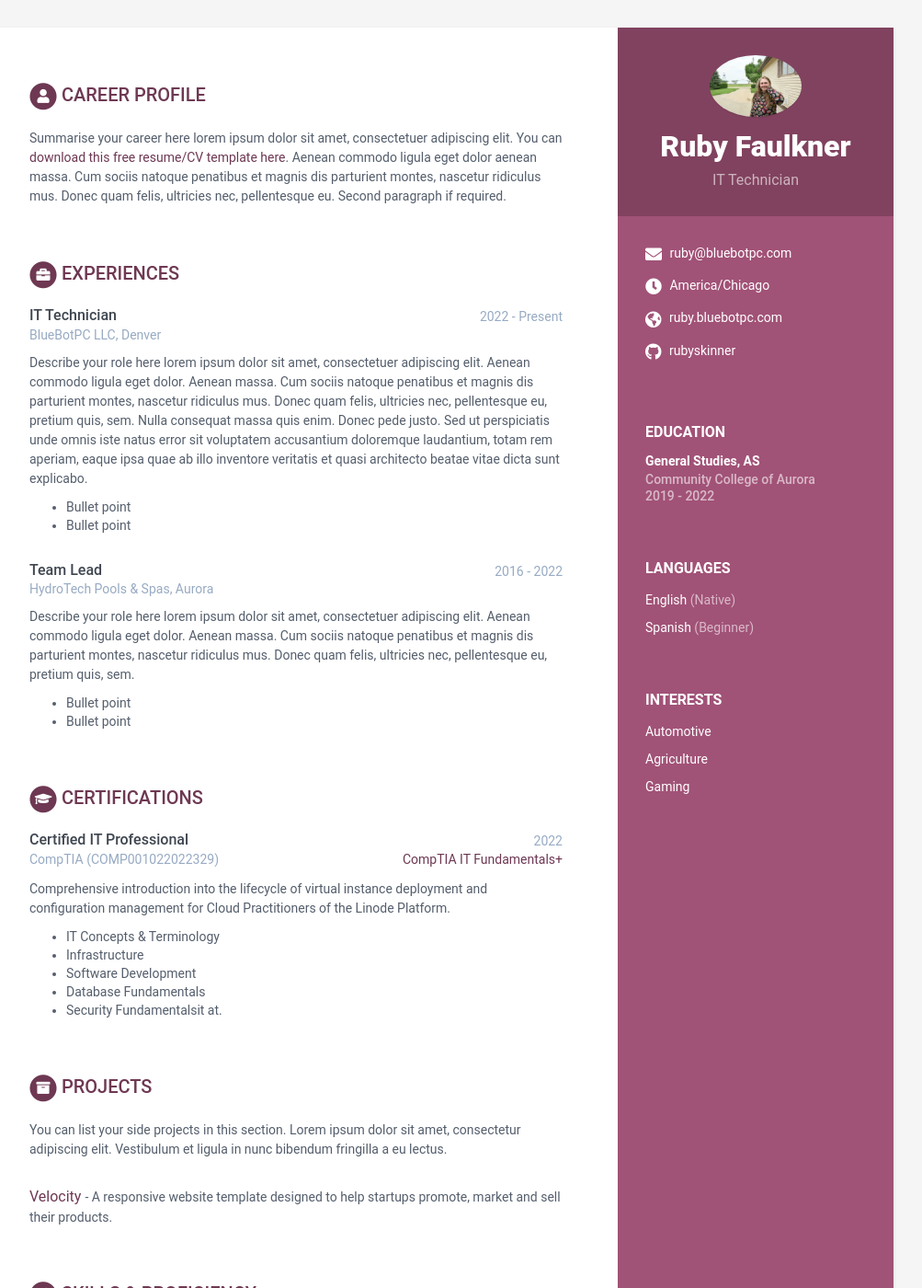
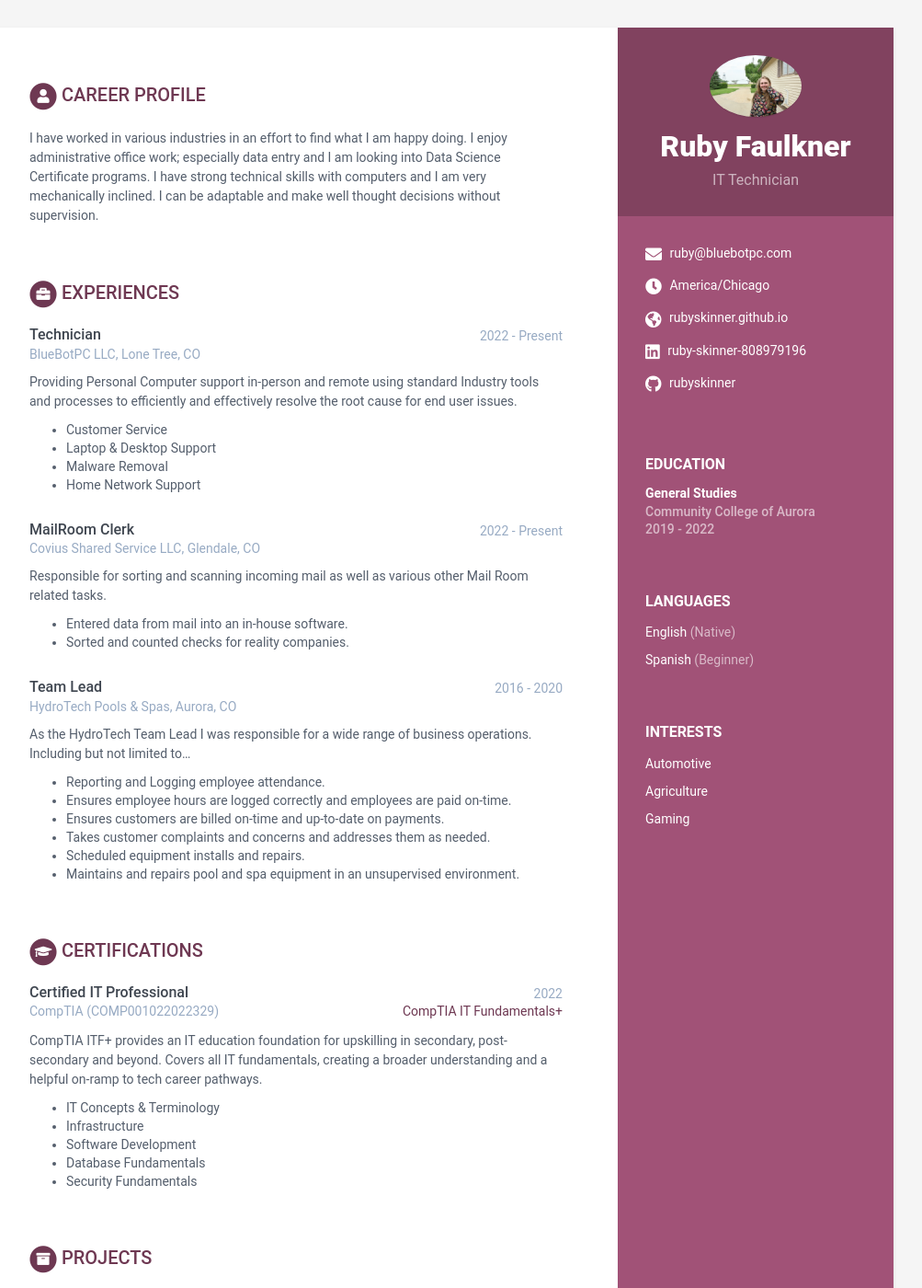
Before and after one commit to bluebotpc/ruby-resume, a Jekyll site: the page built from index.html, in a window 1280 px wide and 1400 px high. Shown: the whole window at 92% size, without its empty margins (168-1171 px from the left). Built offline with Jekyll 4.4.1, drawn with Linux system fonts in a browser that asks for light colours.

Commit message:
resume touch ups
Fixed certificate description and career overview

```diff
--- a/_config.yml
+++ b/_config.yml
@@ -2,7 +2,7 @@
 
 # Site Settings
 title: My Resume
-url: 'https://www.bluebotpc.com'
+#url: 'https://www.bluebotpc.com'
 
 #change it according to your repository name
 # disabling since we are using a custom domain
--- a/_data/data.yml
+++ b/_data/data.yml
@@ -16,9 +16,9 @@ sidebar:
     email: ruby@bluebotpc.com
     #phone: 012 345 6789
     timezone: America/Chicago
-    #citizenship:
-    website: ruby.bluebotpc.com #do not add http://
-    #linkedin: alandoe
+    #citizenship: USA
+    website: rubyskinner.github.io #do not add http://
+    linkedin: ruby-skinner-808979196
     #xing: alandoe
     github: rubyskinner
     #telegram: # add your nickname without '@' sign
@@ -54,58 +54,52 @@ sidebar:
 career-profile:
     title: Career Profile
     summary: |
-      Summarise your career here lorem ipsum dolor sit amet, consectetuer
-      adipiscing elit. You can [download this free resume/CV template here]().
-      Aenean commodo ligula eget dolor aenean massa. Cum sociis natoque
-      penatibus et magnis dis parturient montes, nascetur ridiculus mus.
-      Donec quam felis, ultricies nec, pellentesque eu.
-      Second paragraph if required.
+      I have worked in various industries in an effort to find what I am happy doing. I enjoy administrative office work; especially data entry and I am looking into
+      Data Science Certificate programs. I have strong technical skills with computers and I am very mechanically inclined. I can be adaptable and make well thought decisions
+      without supervision.
 
 education:
     title: Education
     info:
-      - degree: General Studies, AS
+      - degree: General Studies
         university: Community College of Aurora
         time: 2019 - 2022
-        details: |
-          Describe your study here lorem ipsum dolor sit amet, consectetuer
-          adipiscing elit. Aenean commodo ligula eget dolor. Aenean massa. Cum
-          sociis natoque penatibus et magnis dis parturient montes, nascetur
-          ridiculus mus. Donec quam felis, ultricies nec, pellentesque eu,
-          pretium quis, sem.
-            - Bullet point
-            - Bullet point
+        #details: |
+#          Build your own Major
 
 experiences:
     title: Experiences
     info:
-      - role: IT Technician
+      - role: Technician
         time: 2022 - Present
-        company: BlueBotPC LLC, Denver
+        company: BlueBotPC LLC, Lone Tree, CO
         details: |
-          Describe your role here lorem ipsum dolor sit amet, consectetuer
-          adipiscing elit. Aenean commodo ligula eget dolor. Aenean massa.
-          Cum sociis natoque penatibus et magnis dis parturient montes,
-          nascetur ridiculus mus. Donec quam felis, ultricies nec,
-          pellentesque eu, pretium quis, sem. Nulla consequat massa quis
-          enim. Donec pede justo. Sed ut perspiciatis unde omnis iste natus
-          error sit voluptatem accusantium doloremque laudantium, totam rem
-          aperiam, eaque ipsa quae ab illo inventore veritatis et quasi
-          architecto beatae vitae dicta sunt explicabo.
-            - Bullet point
-            - Bullet point
+          Providing Personal Computer support in-person and remote using standard Industry tools and
+          processes to efficiently and effectively resolve the root cause for end user issues.
+          - Customer Service
+          - Laptop & Desktop Support
+          - Malware Removal
+          - Home Network Support
+
+      - role: MailRoom Clerk
+        time: 2022 - Present
+        company: Covius Shared Service LLC, Glendale, CO
+        details: |
+          Responsible for sorting and scanning incoming mail as well as various other Mail Room related tasks.
+          - Entered data from mail into an in-house software.
+          - Sorted and counted checks for reality companies.
 
       - role: Team Lead
-        time: 2016 - 2022
-        company: HydroTech Pools & Spas, Aurora
+        time: 2016 - 2020
+        company: HydroTech Pools & Spas, Aurora, CO
         details: |
-          Describe your role here lorem ipsum dolor sit amet, consectetuer
-          adipiscing elit. Aenean commodo ligula eget dolor. Aenean massa.
-          Cum sociis natoque penatibus et magnis dis parturient montes,
-          nascetur ridiculus mus. Donec quam felis, ultricies nec,
-          pellentesque eu, pretium quis, sem.
-            - Bullet point
-            - Bullet point
+          As the HydroTech Team Lead I was responsible for a wide range of business operations. Including but not limited to...
+          - Reporting and Logging employee attendance.
+          - Ensures employee hours are logged correctly and employees are paid on-time.
+          - Ensures customers are billed on-time and up-to-date on payments.
+          - Takes customer complaints and concerns and addresses them as needed.
+          - Scheduled equipment installs and repairs.
+          - Maintains and repairs pool and spa equipment in an unsupervised environment.
 
 certifications:
       title: Certifications
@@ -117,12 +111,13 @@ certifications:
           credentialurl: https://gooby-s3.us-southeast-1.linodeobjects.com/rubyCompTIA_itf_certification.pdf
           credentialname: CompTIA IT Fundamentals+
           details: |
-            Comprehensive introduction into the lifecycle of virtual instance deployment and configuration management for Cloud Practitioners of the Linode Platform.
+            CompTIA ITF+ provides an IT education foundation for upskilling in secondary, post-secondary and beyond.
+            Covers all IT fundamentals, creating a broader understanding and a helpful on-ramp to tech career pathways.
             - IT Concepts & Terminology
             - Infrastructure
             - Software Development
             - Database Fundamentals
-            - Security Fundamentalsit at.
+            - Security Fundamentals
 
 projects:
     title: Projects
@@ -140,10 +135,10 @@ skills:
 
     toolset:
       - name: Windows 10 Support
-        level: 98%
+        level: 95%
 
       - name: Networking Support
-        level: 95%
+        level: 90%
 
       - name: Automotive Repair
         level: 90%
```
